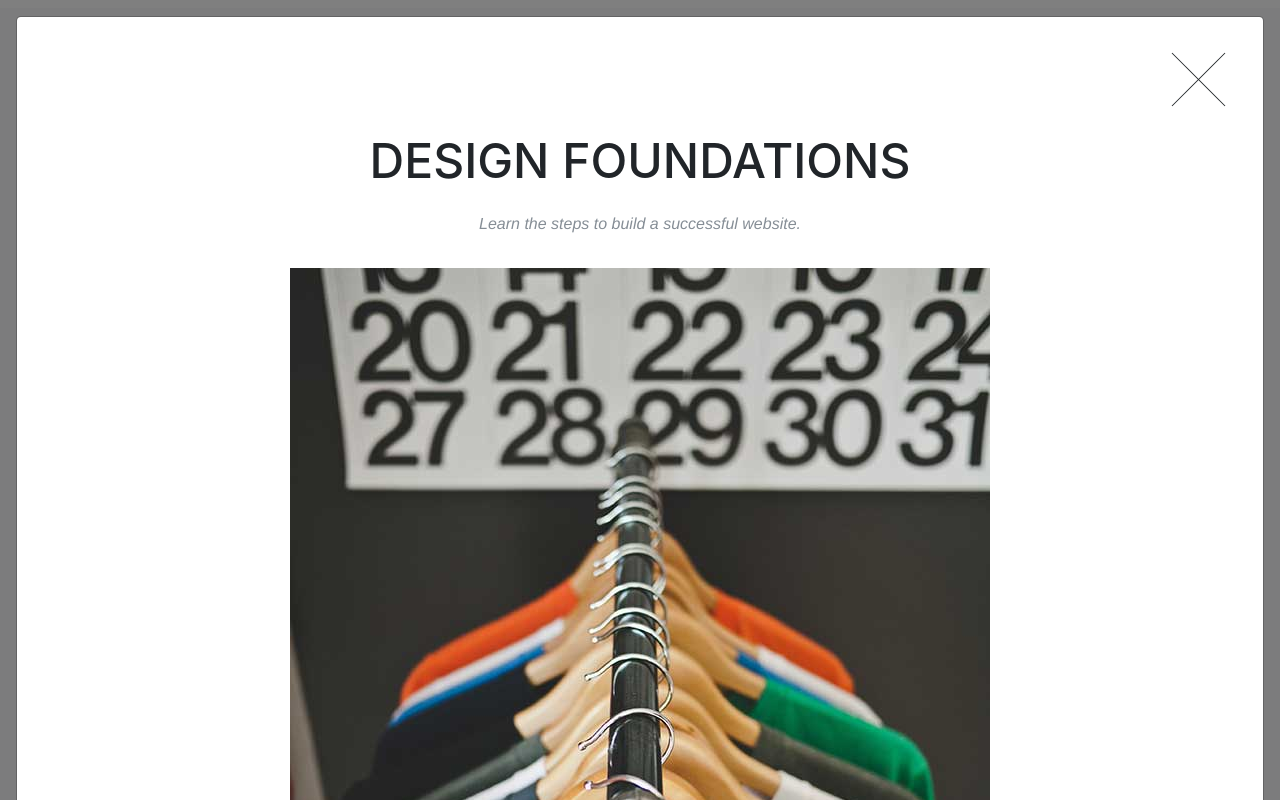
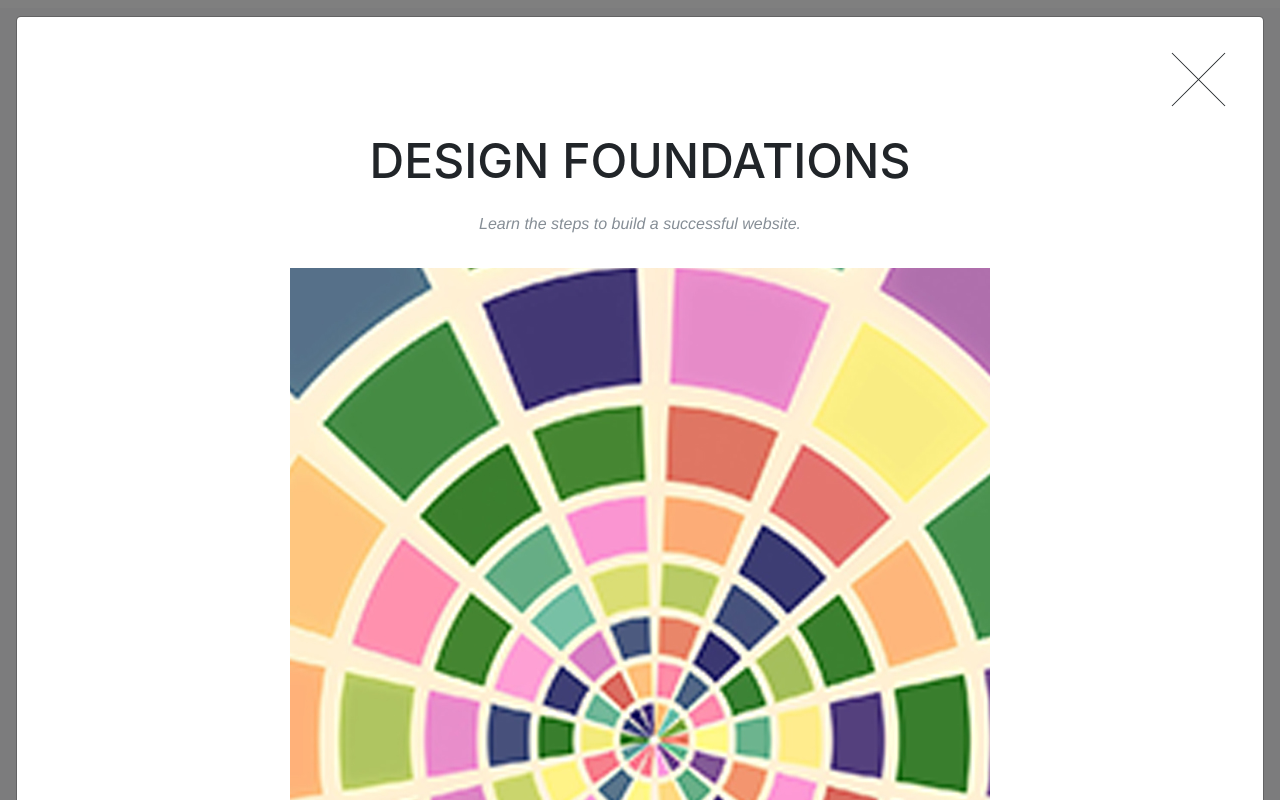
Before and after one commit to MTM6330-F17/mtm6330-final-project-team7, a website with bundled scripts: page index.html in a window 1280 px wide. Both pictures are taken after a click on the link 260 px from the left and 2315 px from the top of the page. Shown: the part 1915-2715 px from the top of the page. Built offline with nearby package versions, Linux system fonts and the light colour scheme; a web font is replaced by a local one.

```diff
--- a/index.html
+++ b/index.html
@@ -128,7 +128,7 @@
                   <i class="fa fa-pencil fa-3x"></i>
                 </div>
               </div>
-              <img class="img-fluid" src="img/portfolio/01-thumbnail.jpg" alt="">
+              <img class="img-fluid" src="img/portfolio/color_thumbnail.jpg" alt="">
             </a>
             <div class="portfolio-caption">
               <h4>Design Foundations</h4>
@@ -142,7 +142,7 @@
                   <i class="fa fa-video-camera fa-3x"></i>
                 </div>
               </div>
-              <img class="img-fluid" src="img/portfolio/02-thumbnail.jpg" alt="">
+              <img class="img-fluid" src="img/portfolio/video_thumbnail.jpg" alt="">
             </a>
             <div class="portfolio-caption">
               <h4>Videography</h4>
@@ -156,7 +156,7 @@
                   <i class="fa fa-desktop fa-3x"></i>
                 </div>
               </div>
-              <img class="img-fluid" src="img/portfolio/03-thumbnail.jpg" alt="">
+              <img class="img-fluid" src="img/portfolio/mg_thumbnail.jpg" alt="">
             </a>
             <div class="portfolio-caption">
               <h4>Motion Graphics</h4>
@@ -407,7 +407,7 @@
                   <!-- Project Details Go Here -->
                   <h2 class="text-uppercase">Design Foundations</h2>
                   <p class="item-intro text-muted">Learn the steps to build a successful website.</p>
-                  <img class="img-fluid d-block mx-auto" src="img/portfolio/01-full.jpg" alt="">
+                  <img class="img-fluid d-block mx-auto" src="img/portfolio/color-full.jpg" alt="">
                   <p>Through a hands-on approach to design theory, students learn to be objective rather than subjective about good design. Students are introduced to fundamental design rules, including principles in layout, typography, colour theory, user interfaces and interaction design. Modern industry-standard software is used to explore different design styles, methodologies and best practices.
 </p>
 
@@ -486,7 +486,7 @@
                   <!-- Project Details Go Here -->
                   <h2 class="text-uppercase">Videography</h2>
                   <p class="item-intro text-muted">Learn how to use a DSLR.</p>
-                  <img class="img-fluid d-block mx-auto" src="img/portfolio/02-full.jpg" alt="">
+                  <img class="img-fluid d-block mx-auto" src="img/portfolio/video-full.jpg" alt="">
                   <p>Students learn the full video production life cycle, from planning and pre-production, to editing and post-production. Video and audio technology and tools are introduced, building on the techniques and best practices developed through DSLR photography. Students practise working through pre-production and production of both video and audio, ensuring the best quality result when transitioning to post-production to limit the amount of correction needed during the editing process. Students learn to use industry tools to create final projects.</p>
 
                             <h4>Topics Covered</h4>
@@ -563,7 +563,7 @@
                   <!-- Project Details Go Here -->
                   <h2 class="text-uppercase">Motion Graphics</h2>
                   <p class="item-intro text-muted">Learn the art of animations.</p>
-                  <img class="img-fluid d-block mx-auto" src="img/portfolio/03-full.jpg" alt="">
+                  <img class="img-fluid d-block mx-auto" src="img/portfolio/motion-full.jpg" alt="">
                   <p>Motion graphics will teach students how to use Adobe After Effects. Using this software, students will learn how to make animations, enhance existing video footage and create special effects. Students work with multiple forms of media, syncing together audio, video, compositions, transitions and added effects to create professional quality video.
 </p>
 
```
Also changed, not shown: img/portfolio/color-full.jpg (added), img/portfolio/color_thumbnail.jpg (added), img/portfolio/mg_thumbnail.jpg (added), img/portfolio/motion-full.jpg (added), img/portfolio/video-full.jpg (added), img/portfolio/video_thumbnail.jpg (added), 2 other files.
